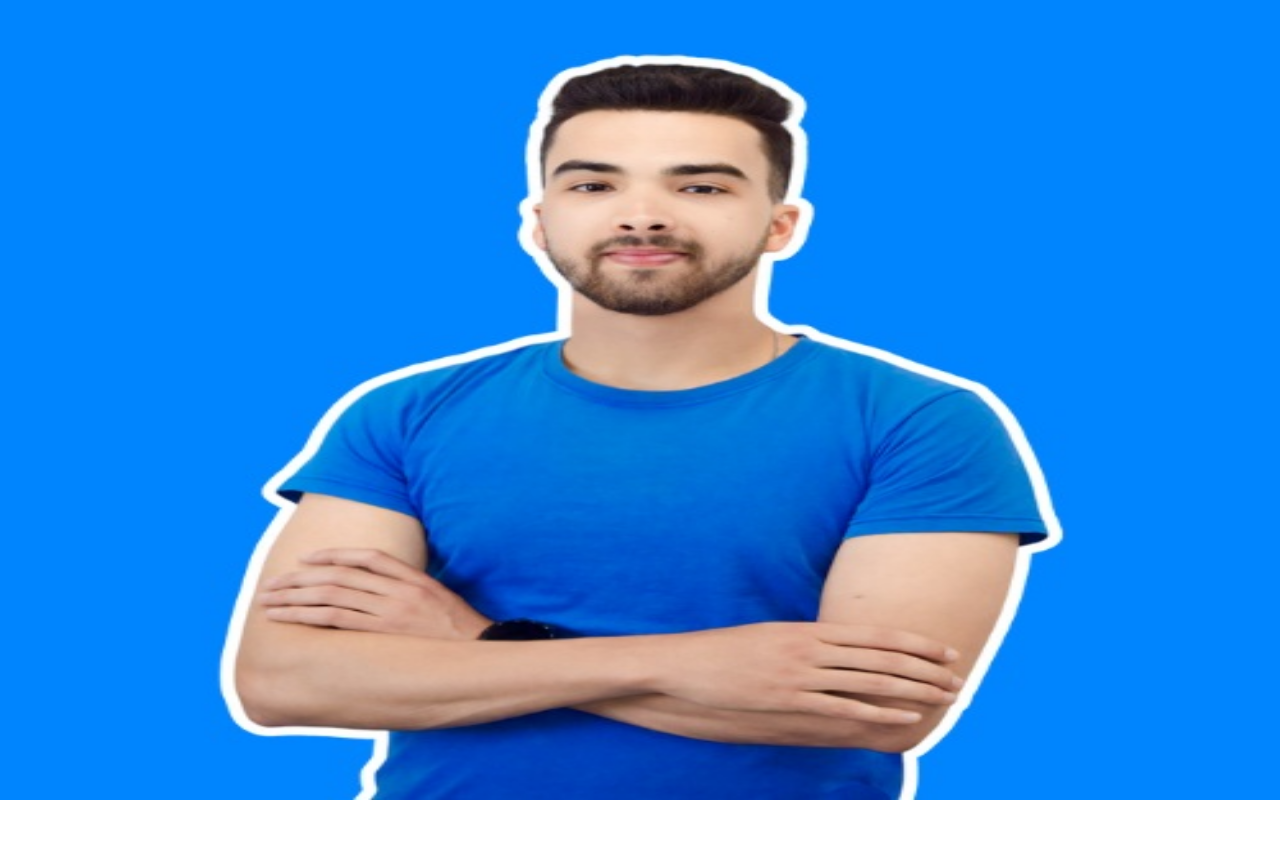
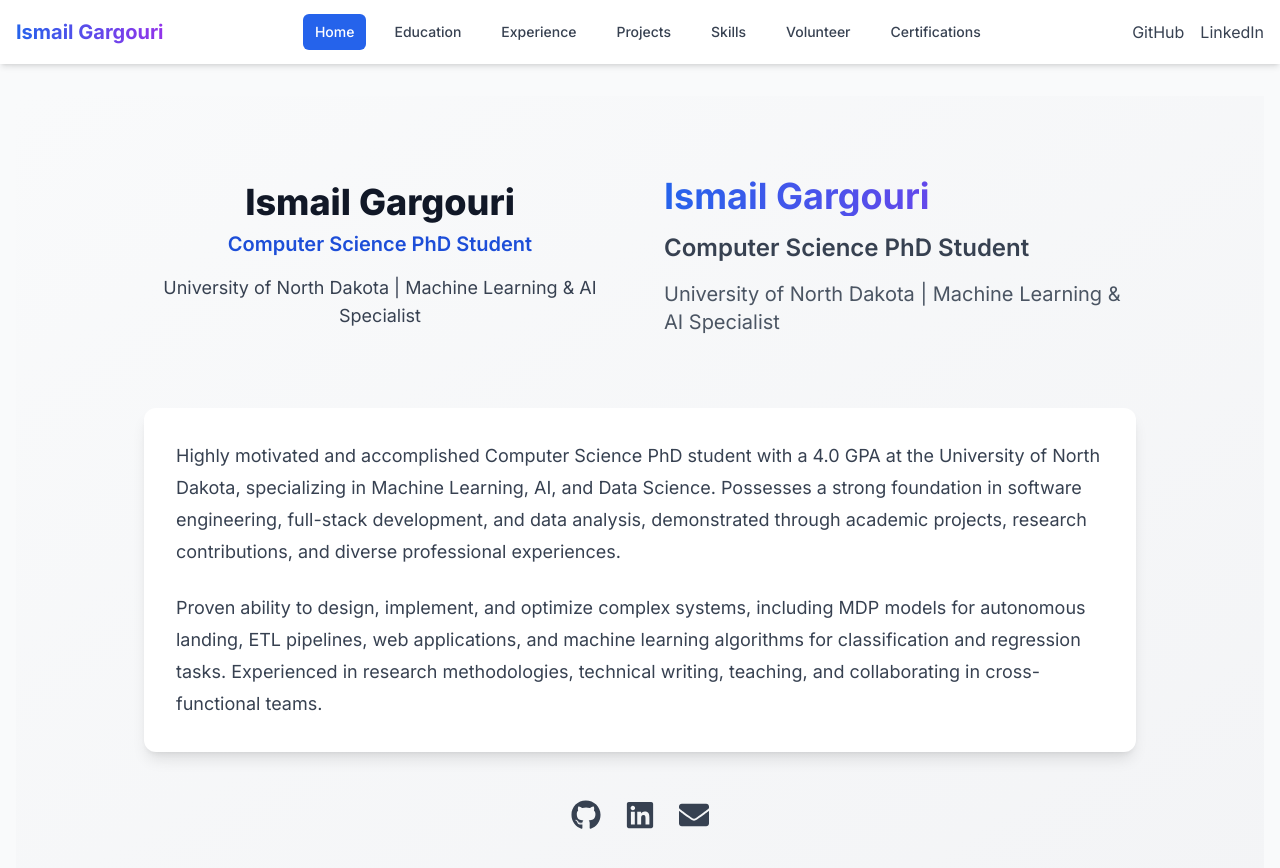
Before and after one commit to igargouri10/my-portfolio, a Next.js app: page / in a window 1280 px wide. Shown: the top 868 px of the page. Before the commit the page ends 800 px from the top, so only its background shows below. Built offline with nearby package versions, Linux system fonts and the light colour scheme.

Commit message:
Fix Tailwind config content array for styling

```diff
--- a/src/app/page.tsx
+++ b/src/app/page.tsx
@@ -12,20 +12,19 @@ export default function Home() {
           <div className="grid grid-cols-1 md:grid-cols-2 gap-12 items-center">
             {/* Profile Image Section */}
             <motion.div
-              initial={{ opacity: 0, scale: 0.5 }}
+              initial={{ opacity: 0, scale: 0.8 }}
               animate={{ opacity: 1, scale: 1 }}
-              transition={{ duration: 0.5 }}
-              className="flex justify-center"
+              transition={{ duration: 0.6 }}
+              className="flex flex-col items-center"
             >
-              <div className="relative w-64 h-64 rounded-full overflow-hidden border-4 border-blue-500 shadow-xl">
-                <Image
-                  src="/profile-photo.jpg"
-                  alt="Profile Picture"
-                  fill
-                  className="object-cover"
-                  priority
-                  sizes="(max-width: 768px) 100vw, 256px"
-                />
+              {/* Image removed */}
+              <h1 className="text-4xl font-extrabold text-gray-900 dark:text-white mb-2">Ismail Gargouri</h1>
+              <h2 className="text-xl font-semibold text-blue-700 dark:text-blue-300 mb-4">Computer Science PhD Student</h2>
+              <p className="text-lg text-gray-700 dark:text-gray-300 mb-6 text-center max-w-xl">
+                University of North Dakota | Machine Learning & AI Specialist
+              </p>
+              <div className="flex space-x-6">
+                {/* Social links here */}
               </div>
             </motion.div>
 
--- a/tailwind.config.js
+++ b/tailwind.config.js
@@ -1,8 +1,21 @@
 /** @type {import('tailwindcss').Config} */
 module.exports = {
-  content: [],
+  content: [
+    './src/pages/**/*.{js,ts,jsx,tsx,mdx}',
+    './src/components/**/*.{js,ts,jsx,tsx,mdx}',
+    './src/app/**/*.{js,ts,jsx,tsx,mdx}',
+  ],
   theme: {
-    extend: {},
+    extend: {
+      typography: {
+        DEFAULT: {
+          css: {
+            maxWidth: '100%',
+          },
+        },
+      },
+    },
   },
-  plugins: [],
+  plugins: [require('@tailwindcss/typography')],
+  darkMode: 'media',
 }
```
